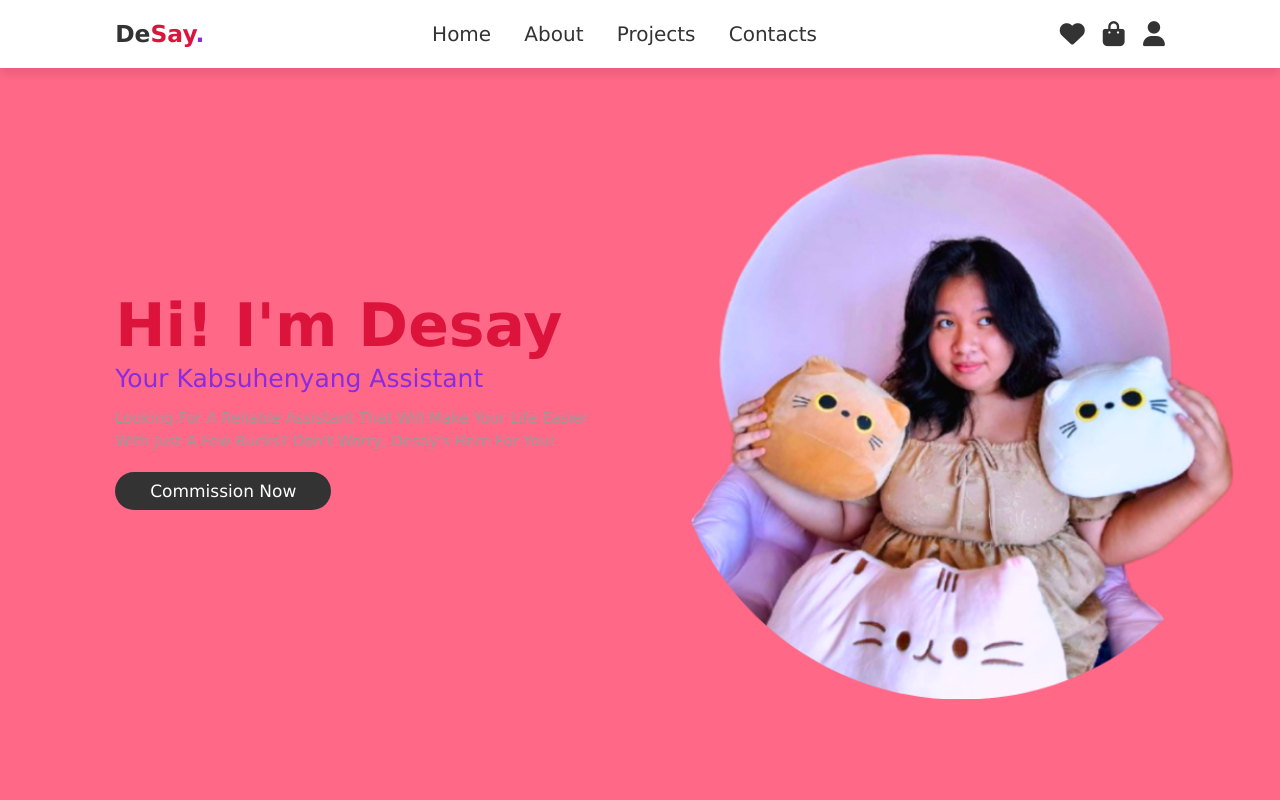
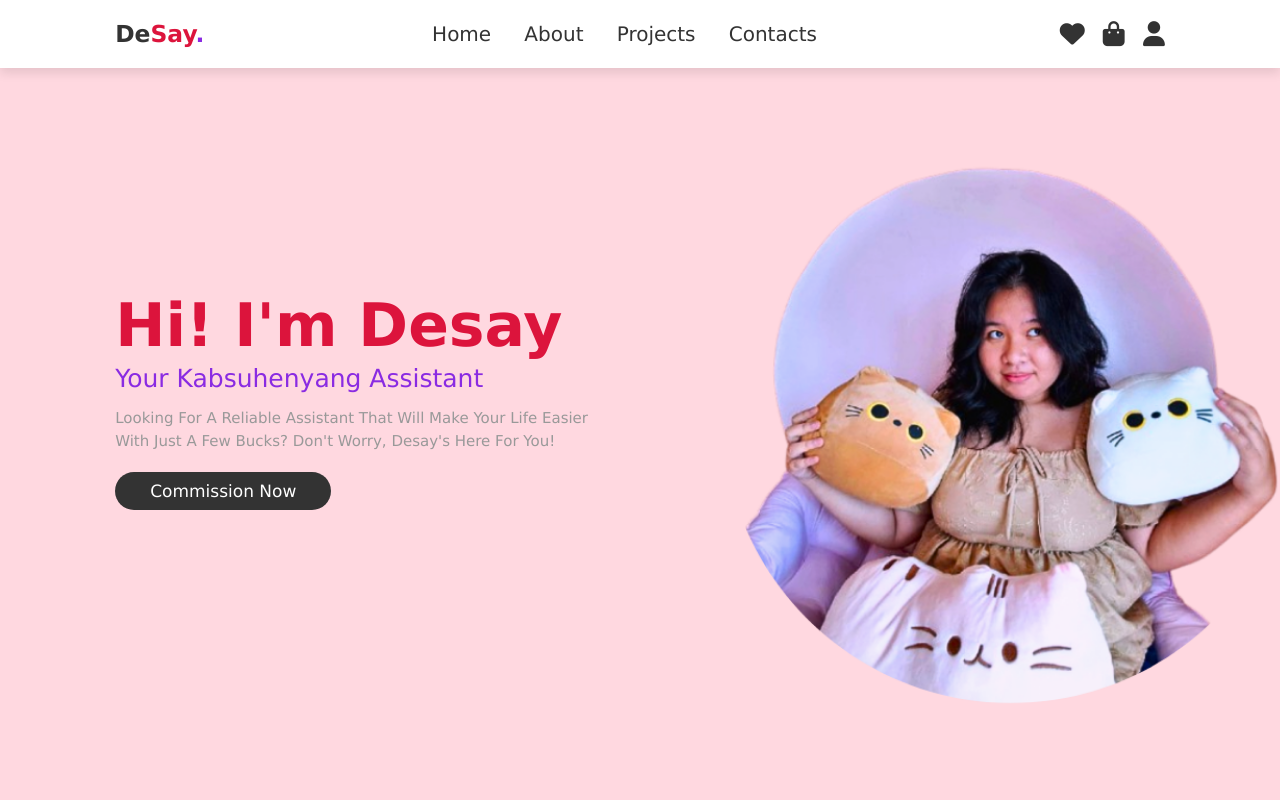
Before and after one commit to desayyyy/Teston, a plain HTML site: page index.html in a window 1280 px wide. Shown: the top 800 px of the page. Drawn offline with Linux system fonts and the light colour scheme.

Commit message:
Update stylee.css

```diff
--- a/stylee.css
+++ b/stylee.css
@@ -111,7 +111,7 @@ header .fa-bars{
     display: flex;
     align-items: center;
     min-height: 100vh;
-    background:url(maain.png) no-repeat;
+    background:url(desi.png) no-repeat;
     background-size: cover;
     background-position: center;
 }
```
